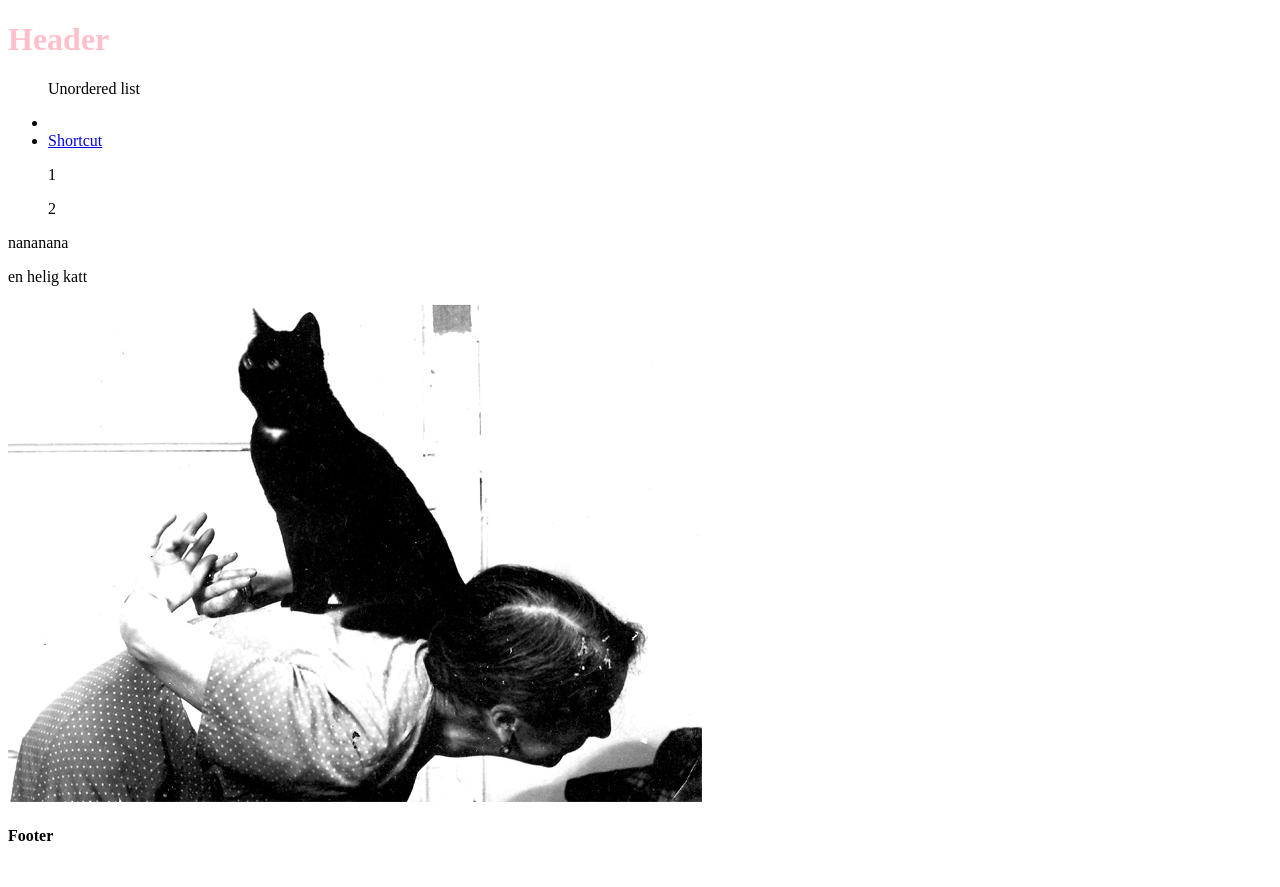
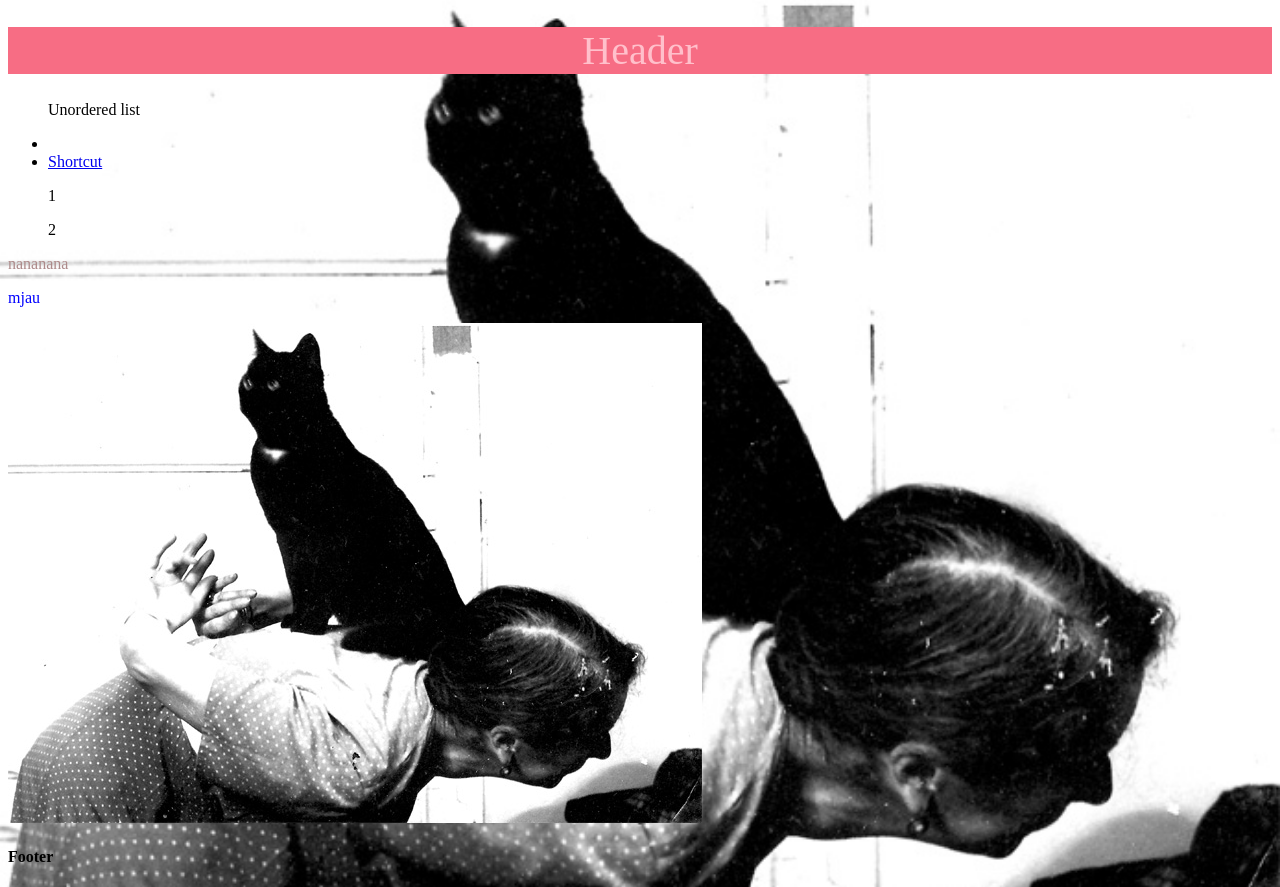
Before and after one commit to Schvea/test, a plain HTML site: page index.html in a window 1280 px wide. Before the commit the page ends 866 px from the top, so only its background shows below. Drawn offline with Linux system fonts and the light colour scheme.

Commit message:
bakgrundsbild css

```diff
--- a/index.html
+++ b/index.html
@@ -15,7 +15,7 @@
             <ul>
                 <p>Unordered list</p>
                 <li><a href="https://www.aikfotboll.se/aikbiljett"></a></li>
-                <li><a href="#En paragraph i en sektion">Shortcut</a></li>
+                <li><a href="#trams">Shortcut</a></li>
 
             </ul>
             <ol>
@@ -27,10 +27,10 @@
     </header>
     <main>
         <section>
-            <p id="En paragraph i en sektion">nananana</p>
+            <p id="trams">nananana</p>
         </section>
         <section>
-            <p>en helig katt</p>
+            <p class="en-helig-katt">mjau</p>
             <img src="images/Helig.jpg" alt="katt">
         </section>
     </main>
--- a/style/index.css
+++ b/style/index.css
@@ -1,3 +1,21 @@
 h1 {
     color: pink;
+    font-size: 40px;
+    font-weight: 500;
+    font-style: inherit;
+    text-align: center;
+    background-color: rgb(247, 109, 132);
 }
+
+#trams {
+    color: rgb(173, 138, 138);
+}
+
+.en-helig-katt {
+    color: blue;
+}
+
+body {
+    background-image: url(../images/Helig.jpg);
+    background-size: cover;
+}
```
